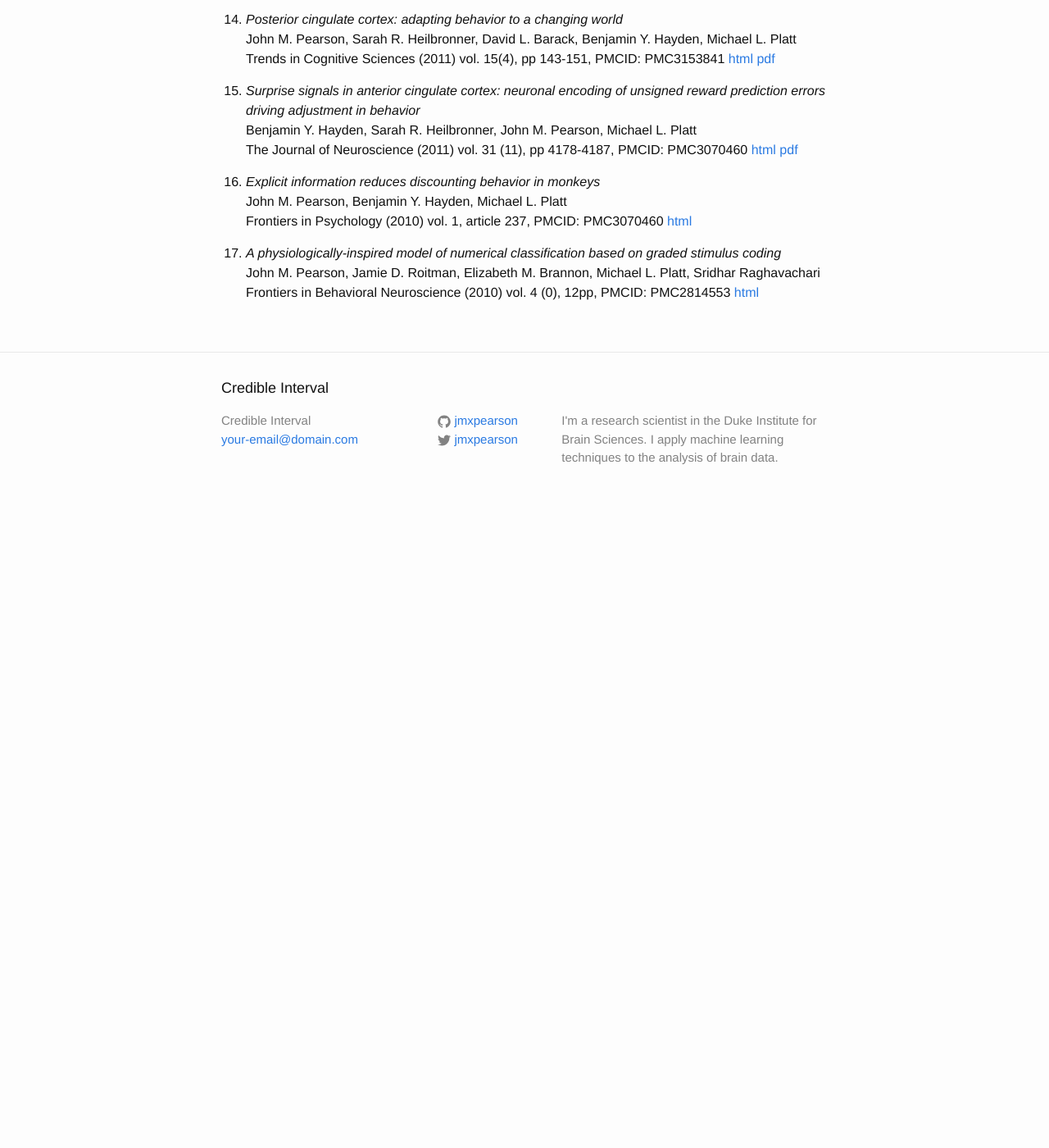
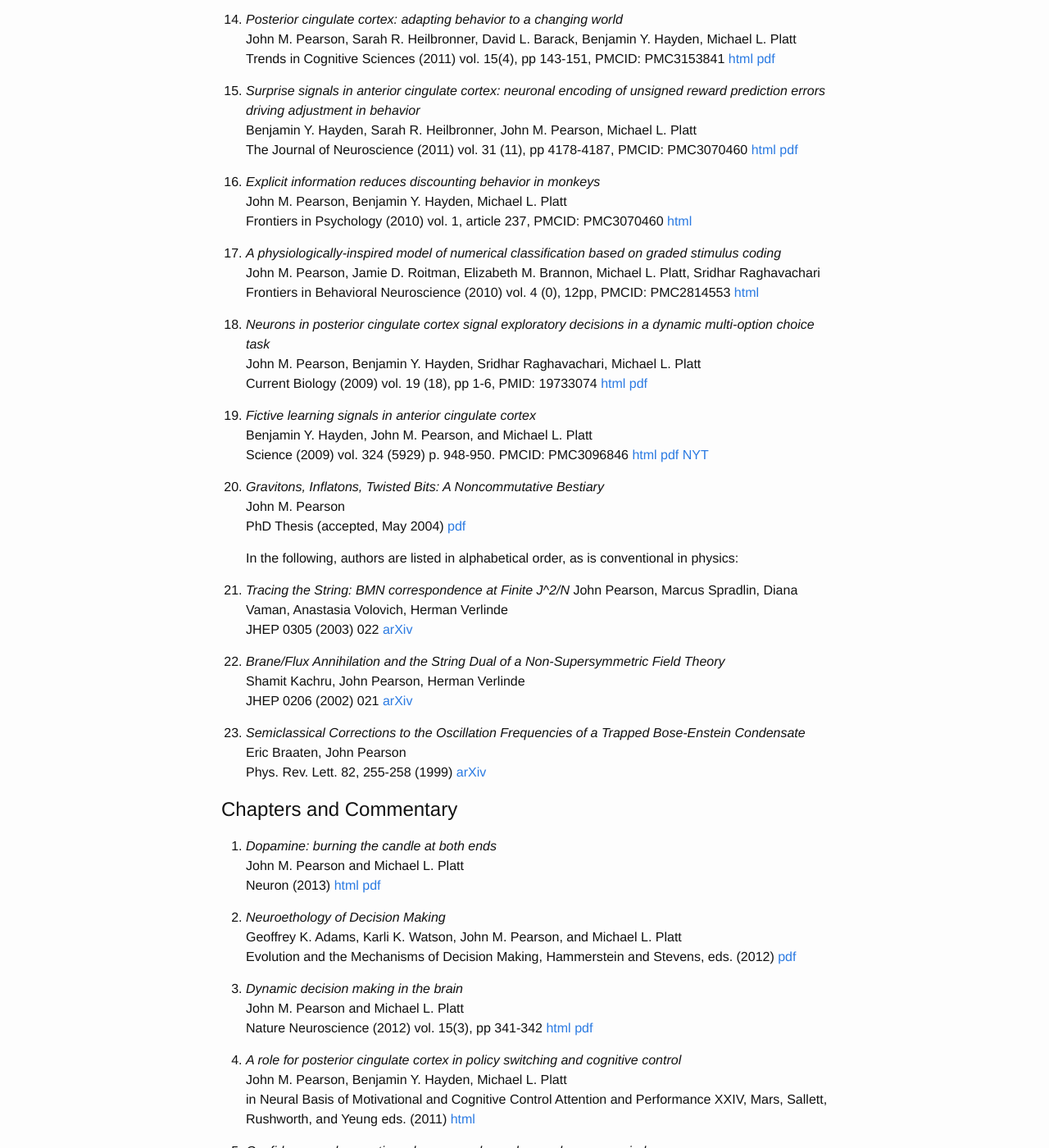
Before and after one commit to jmxpearson/jmxpearson.github.io, a Jekyll site: the page built from publications.md, in a window 1280 px wide and 1400 px high, scrolled down 1592 px. Shown: the whole window at 82% size. Built offline with Jekyll 4.4.1, drawn with Linux system fonts in a browser that asks for light colours; before the commit the page ends 2222 px from its top, so only the background shows below that; some of the changed text lies outside the part shown.

Commit message:
finished adding pubs

```diff
--- a/publications.md
+++ b/publications.md
@@ -79,3 +79,65 @@ Frontiers in Psychology (2010) vol. 1, article 237, PMCID: PMC3070460 [html](htt
 1. *A physiologically-inspired model of numerical classification based on graded stimulus coding*
 John M. Pearson, Jamie D. Roitman, Elizabeth M. Brannon, Michael L. Platt, Sridhar Raghavachari
 Frontiers in Behavioral Neuroscience (2010) vol. 4 (0), 12pp, PMCID: PMC2814553 [html](http://www.ncbi.nlm.nih.gov/pmc/articles/PMC2814553/)
+
+1. *Neurons in posterior cingulate cortex signal exploratory decisions in a dynamic multi-option choice task*
+John M. Pearson, Benjamin Y. Hayden, Sridhar Raghavachari, Michael L. Platt
+Current Biology (2009) vol. 19 (18), pp 1-6, PMID: 19733074 [html](http://www.sciencedirect.com/science/article/pii/S0960982209014742) [pdf](https://www.researchgate.net/publication/26792145_Neurons_in_posterior_cingulate_cortex_signal_exploratory_decisions_in_a_dynamic_multioption_choice_task)
+
+1. *Fictive learning signals in anterior cingulate cortex*
+Benjamin Y. Hayden, John M. Pearson, and Michael L. Platt
+Science (2009) vol. 324 (5929) p. 948-950. PMCID: PMC3096846 [html](http://www.sciencemag.org/content/324/5929/948.short) [pdf](https://www.researchgate.net/publication/24428843_Fictive_reward_signals_in_the_anterior_cingulate_cortex) [NYT](http://www.nytimes.com/2009/06/02/science/02tier.html?_r=0)
+
+1. *Gravitons, Inflatons, Twisted Bits: A Noncommutative Bestiary*
+John M. Pearson
+PhD Thesis (accepted, May 2004) [pdf](http://www.princeton.edu/physics/graduate-program/theses/theses-from-2004/J.Pearsonthesis.pdf)
+
+   In the following, authors are listed in alphabetical order, as is conventional in physics:
+
+1. *Tracing the String: BMN correspondence at Finite J^2/N*
+John Pearson, Marcus Spradlin, Diana Vaman, Anastasia Volovich, Herman Verlinde
+JHEP 0305 (2003) 022 [arXiv](http://arxiv.org/abs/hep-th/0210102)
+
+1. *Brane/Flux Annihilation and the String Dual of a Non-Supersymmetric Field Theory*
+Shamit Kachru, John Pearson, Herman Verlinde
+JHEP 0206 (2002) 021 [arXiv](http://arxiv.org/abs/hep-th/0112197)
+
+1. *Semiclassical Corrections to the Oscillation Frequencies of a Trapped Bose-Enstein Condensate*
+Eric Braaten, John Pearson
+Phys. Rev. Lett. 82, 255-258 (1999) [arXiv](http://arxiv.org/abs/cond-mat/9808088)
+
+# Chapters and Commentary
+
+1. *Dopamine: burning the candle at both ends*
+John M. Pearson and Michael L. Platt
+Neuron (2013) [html](http://www.sciencedirect.com/science/article/pii/S0896627313007459) [pdf](https://www.researchgate.net/publication/256467795_Dopamine_burning_the_candle_at_both_ends)
+
+1. *Neuroethology of Decision Making*
+Geoffrey K. Adams, Karli K. Watson, John M. Pearson, and Michael L. Platt
+Evolution and the Mechanisms of Decision Making, Hammerstein and Stevens, eds. (2012) [pdf](http://www.jmxpearson.com/wp-content/uploads/2012/11/SFR11_06-Adams_PP.pdf)
+
+1. *Dynamic decision making in the brain*
+John M. Pearson and Michael L. Platt
+Nature Neuroscience (2012) vol. 15(3), pp 341-342 [html](http://www.nature.com/neuro/journal/v15/n3/full/nn.3049.html) [pdf](https://www.researchgate.net/publication/221858407_Dynamic_decision_making_in_the_brain)
+
+1. *A role for posterior cingulate cortex in policy switching and cognitive control*
+John M. Pearson, Benjamin Y. Hayden, Michael L. Platt
+in Neural Basis of Motivational and Cognitive Control Attention and Performance XXIV, Mars, Sallett, Rushworth, and Yeung eds. (2011) [html](http://books.google.com/books?hl=en&lr=&id=A_eoYgtLmFMC&oi=fnd&pg=PA127&dq=A+role+for+posterior+cingulate+cortex+in+policy+switching+and+cognitive+control+John+M.+Pearson,+Benjamin+Y.+Hayden,+Michael+L.+Platt&ots=YcoNCN0jL_&sig=W3qlHQu6u2Dvykzeu5DDJS-Z-b4#v=onepage&q=A%20role%20for%20posterior%20cingulate%20cortex%20in%20policy%20switching%20and%20cognitive%20control%20John%20M.%20Pearson%2C%20Benjamin%20Y.%20Hayden%2C%20Michael%20L.%20Platt&f=false)
+
+1. *Confidence and corrections: how we make and un-make up our minds*
+John M. Pearson and Michael L. Platt
+Neuron (2009) vol. 63 (6), pp 724-726 [html](http://www.sciencedirect.com/science/article/pii/S089662730900693X) [pdf](https://www.researchgate.net/publication/26835518_Confidence_and_corrections_how_we_make_and_un-make_up_our_minds)
+
+# Popular Press
+
+1. *Coaxing Order From Chaos*
+John Pearson
+Duke Magazine (Sep-Oct 2009) vol. 95 (5) [html](http://dukemagazine.duke.edu/article/coaxing-order-from-chaos)
+
+1. *Let It Ride: The Neuroscience of Risk*
+John Pearson
+Duke Magazine (Nov-Dec 2008) vol. 94 (6) [html](http://dukemagazine.duke.edu/article/let-it-ride-the-neuroscience-of-risk)
+
+1. *Decision Making in the Brain: Eavesdropping on Neurons*
+John Pearson and Michael Platt
+Mind Matters (Aug 5, 2008) [html](http://www.scientificamerican.com/article/decision-making-in-brain/)
```
